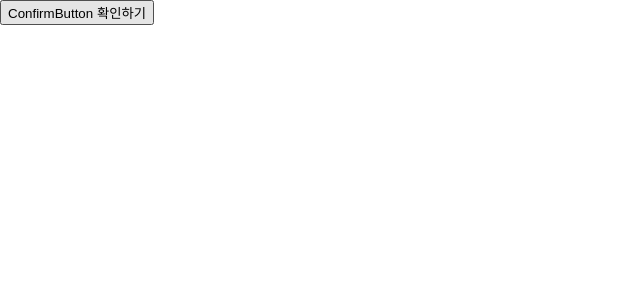
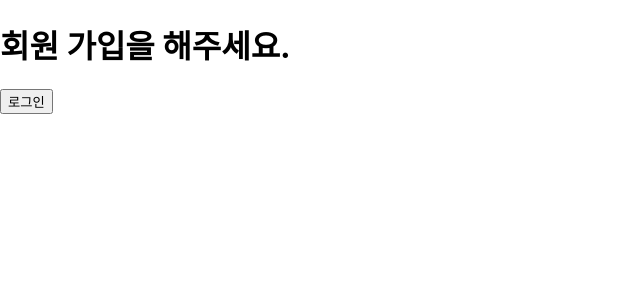
Before and after one commit to kimkunwoo99/ReactProject2024, a React (Create React App) app: page / in a window 1280 px wide. Shown: the top 300 px of the page, without its empty margins (0-640 px from the left). Built offline with nearby package versions, Linux system fonts and the light colour scheme.

Commit message:
React 조건부 렌더링 엘리먼트 변수

```diff
--- a/src/chp07/Accommodate.jsx
+++ b/src/chp07/Accommodate.jsx
@@ -10,7 +10,7 @@
     // Mount(컴포넌트가 생성) 되었을 때, Update 되었을 때
     useEffect(() =>{
         console.log("=========================");
-        console.log("useEffact가 실행됨");
+        console.log("useEffect가 실행됨");
         console.log(`isFull: ${isFull}`);
     });
 ``
--- /dev/null
+++ b/src/chp09/Greeting.jsx
@@ -0,0 +1,15 @@
+import React from "react";
+import UserGreeting from "./UserGreeting";
+import GuestGreeting from "./GuestGreeting";
+
+function Greeting (props) {
+    const isLoggedIn = props.isLoggedIn;
+
+    if(isLoggedIn) {
+        return <UserGreeting/>
+    }else{
+        return <GuestGreeting/>
+    }
+}
+
+export default Greeting;
--- /dev/null
+++ b/src/chp09/GuestGreeting.jsx
@@ -0,0 +1,8 @@
+import React from "react";
+
+function GuestGreeting(props){
+
+    return <h1>회원 가입을 해주세요.</h1>
+}
+
+export default GuestGreeting;
--- /dev/null
+++ b/src/chp09/LoginButton.jsx
@@ -0,0 +1,8 @@
+import React from "react";
+
+function LoginButton(props){
+    return (
+        <button onClick={props.onClick}>로그인</button>
+    );
+}
+export default LoginButton;
--- /dev/null
+++ b/src/chp09/LoginControl.jsx
@@ -0,0 +1,33 @@
+import React, {useState} from "react";
+import LogoutButton from "./LogoutButton";
+import LoginButton from "./LoginButton";
+import Greeting from "./Greeting";
+
+function LoginControl(props){
+    const [isLoggedIn, setIsLoggedIn] = useState(false);
+
+    const handleLoginClick=()=>{
+        setIsLoggedIn(true);
+    }
+
+    const handleLogoutClick=()=>{
+        setIsLoggedIn(false);
+    }
+
+    let btn;
+    if(isLoggedIn){
+        btn = <LogoutButton onClick={handleLogoutClick}/>;
+    }else{
+        btn = <LoginButton onClick={handleLoginClick}/>;
+    }
+
+    return(
+      <div>
+          <Greeting isLoggedIn={isLoggedIn}/>
+          {btn}
+      </div>
+    );
+}
+
+
+export default LoginControl;
--- /dev/null
+++ b/src/chp09/LogoutButton.jsx
@@ -0,0 +1,9 @@
+import React from "react";
+
+function LogoutButton(props){
+    return(
+        <button onClick={props.onClick}>로그아웃</button>
+    );
+}
+
+export default LogoutButton;
--- /dev/null
+++ b/src/chp09/UserGreeting.jsx
@@ -0,0 +1,8 @@
+import React from "react";
+
+function UserGreeting(props){
+
+    return <h1>다시 오셨군요.</h1>
+}
+
+export default UserGreeting;
--- a/src/index.js
+++ b/src/index.js
@@ -21,12 +21,14 @@
 import ConfirmButton from "./chp08/ConfirmButton";
 import ConfirmButton2 from "./chp08/ConfirmButton2";
 import ConfirmButton3 from "./chp08/ConfirmButton3";
+import Greeting from "./chp09/Greeting";
+import LoginControl from "./chp09/LoginControl";
 
 const root = ReactDOM.createRoot(document.getElementById('root'));
 setInterval(()=>{
     root.render(
         <React.StrictMode>
-            <ConfirmButton3/>
+            <LoginControl />
         </React.StrictMode>
         );
     }
```
